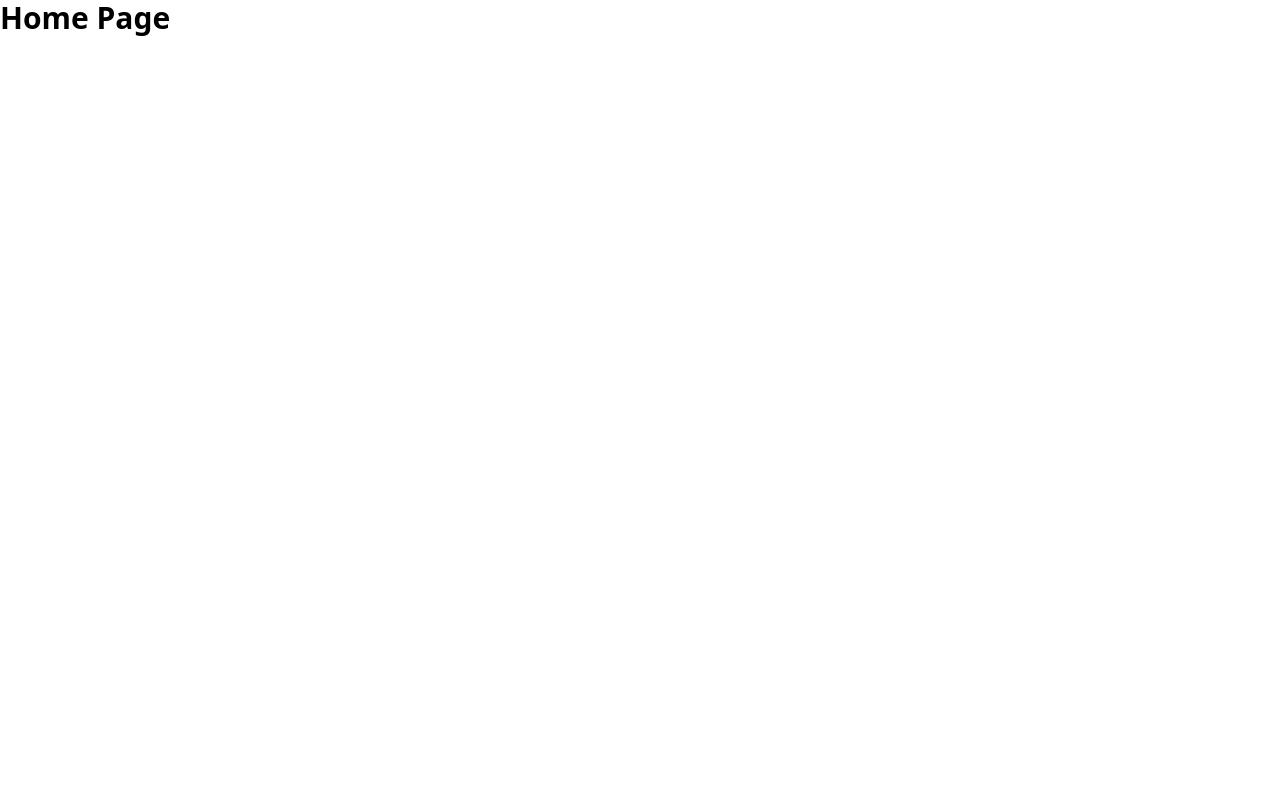
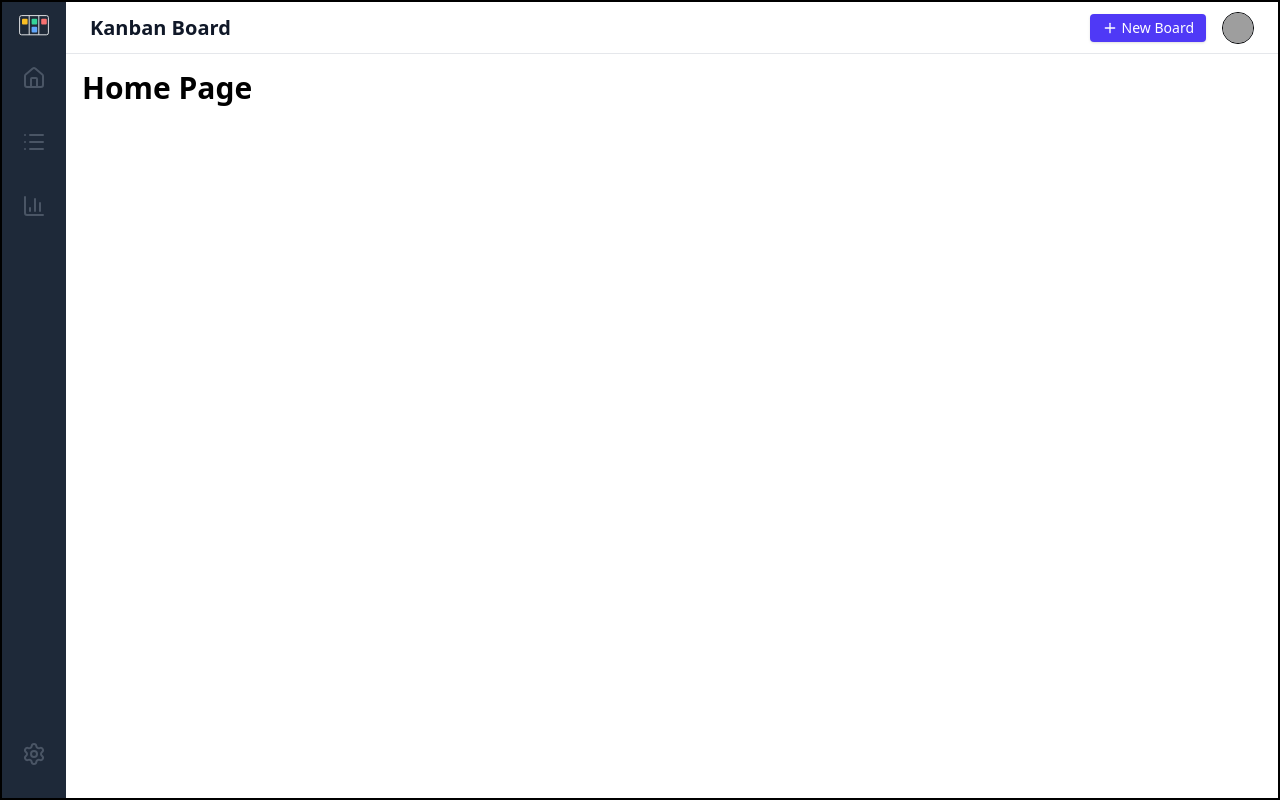
Before and after one commit to Codeveloperx/Kanban-Board, a React (Vite) app: page / in a window 1280 px wide. Built offline with nearby package versions, Linux system fonts and the light colour scheme; grey boxes are pictures that could not be loaded.

Commit message:
Se crea layout para la vista principal

```diff
--- /dev/null
+++ b/src/layouts/DashBoardLayout.tsx
@@ -0,0 +1,62 @@
+import { BarChart3, Home, List, Plus, Settings } from "lucide-react";
+import { Outlet } from "react-router-dom";
+import logoDark from "../assets/kanbanBoard_dark.svg";
+
+const DashBoardLayout = () => {
+  return (
+    <div className="flex h-screen border-2">
+      {/* SideBar */}
+      <aside className="flex flex-col items-center w-16 bg-gray-800 text-white px-4 py-2">
+        <img src={logoDark} alt="Kanban Board" className="w-8 h-8" />
+        <nav className="flex flex-col flex-1 justify-between items-center py-4 space-y-6">
+          <div className="flex flex-col gap-6">
+            <button className="p-2 rounded hover:bg-gray-100">
+              <Home className="w-6 h-6 text-gray-600" />
+            </button>
+            <button className="p-2 rounded hover:bg-gray-100">
+              <List className="w-6 h-6 text-gray-600" />
+            </button>
+            <button className="p-2 rounded hover:bg-gray-100">
+              <BarChart3 className="w-6 h-6 text-gray-600" />
+            </button>
+          </div>
+
+          <div>
+            <button className="p-2 rounded hover:bg-gray-100 mt-auto">
+              <Settings className="w-6 h-6 text-gray-600" />
+            </button>
+          </div>
+        </nav>
+      </aside>
+
+      {/* Header */}
+      <div className="flex flex-col flex-1">
+        <header className="h-14 bg-white border-b border-gray-200 px-6 flex items-center justify-between">
+          <div className="flex items-center space-x-8">
+            <span className="text-xl font-bold text-gray-900">
+              Kanban Board
+            </span>
+          </div>
+          <div className="flex items-center gap-4">
+            <button className="flex items-center space-x-1 cursor-pointer bg-indigo-600 text-white px-3 py-1 rounded shadow hover:bg-indigo-700">
+              <Plus className="w-4 h-4" />
+              <span className="text-sm">New Board</span>
+            </button>
+            <div className="w-8 h-8 bg-gray-300 rounded-full">
+              <img
+                src="https://i.pravatar.cc/40"
+                alt="User Avatar"
+                className="w-8 h-8 rounded-full border"
+              />
+            </div>
+          </div>
+        </header>
+        <main className="h-full p-4">
+          <Outlet />
+        </main>
+      </div>
+    </div>
+  );
+};
+
+export default DashBoardLayout;
--- a/src/routes/privateRoutes.tsx
+++ b/src/routes/privateRoutes.tsx
@@ -1,14 +1,11 @@
+import DashBoardLayout from "../layouts/DashboardLayout";
 import { ROUTES } from "./routes.config";
-import { Outlet, type RouteObject } from "react-router-dom";
+import { type RouteObject } from "react-router-dom";
 
 export const privateRoutes: RouteObject[] = [
   {
     path: ROUTES.HOME,
-    element: (
-      <main className="flex-1">
-        <Outlet />
-      </main>
-    ),
+    Component: DashBoardLayout,
     children: [
       {
         index: true,
```
Also changed, not shown: src/assets/kanbanBoard_dark.svg (added), src/assets/kanbanBoard_light.svg (added).
